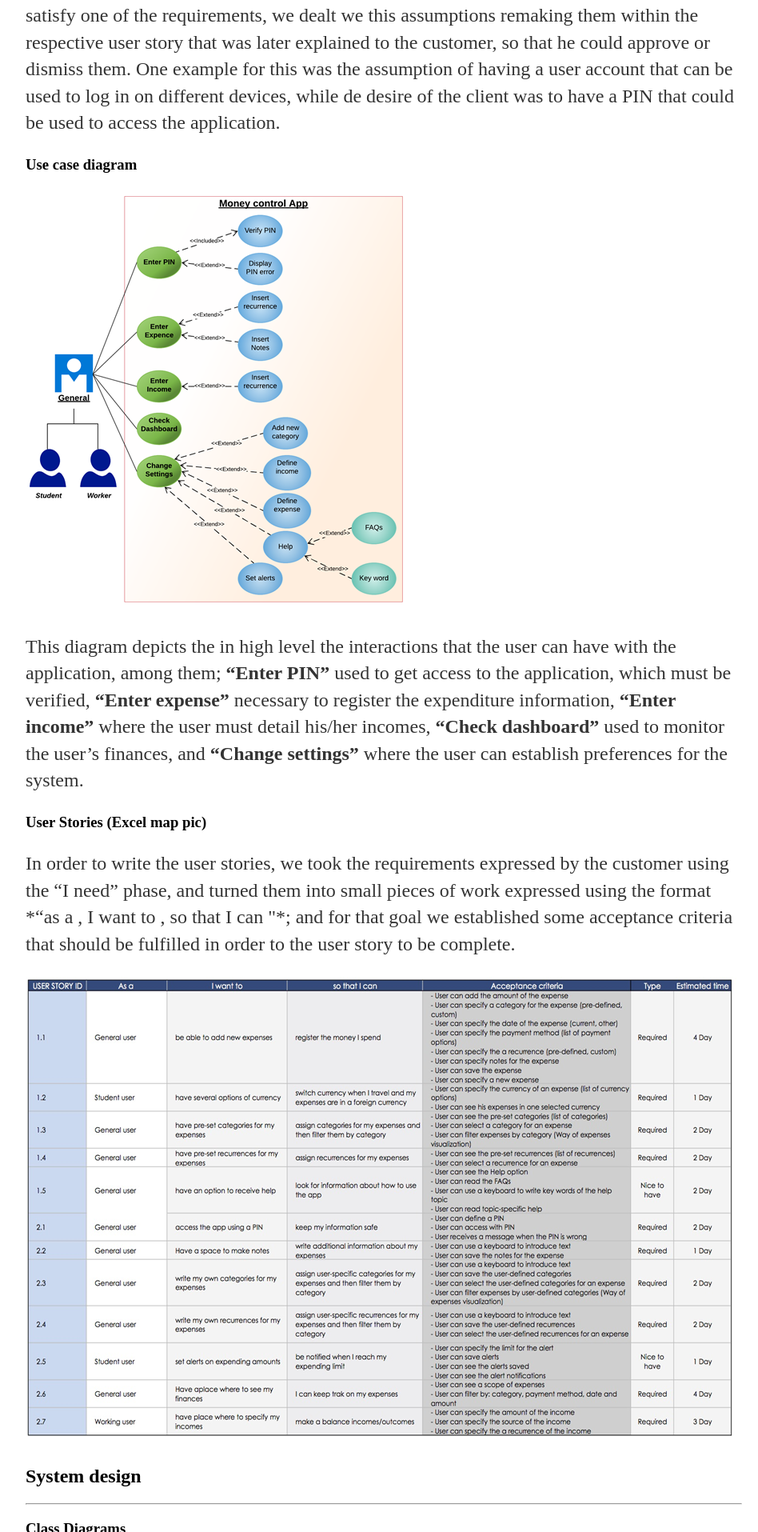
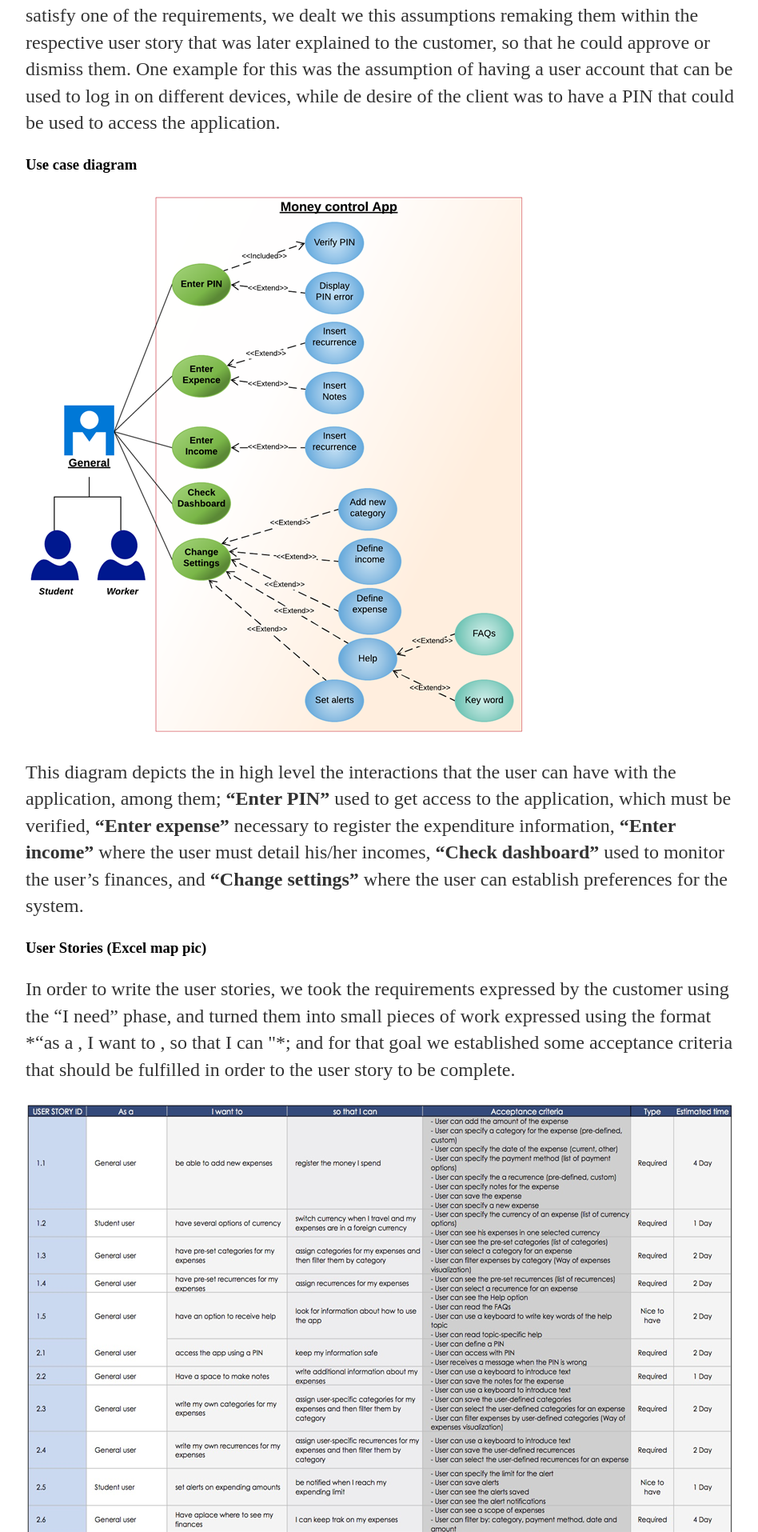
Before and after one commit to NadeemNicoR/TeamProjects, a Jekyll site: the page built from docs/_posts/2019-05-14-ISEE-2019-Prototype-Presentation.md, in a window 1280 px wide. Shown: the part 2604-4519 px from the top of the page at 80% size, without its empty margins (160-1108 px from the left). Built offline with Jekyll 4.4.1, drawn with Linux system fonts in a browser that asks for light colours; our own code applies the rules of GitHub Pages for plain Markdown files; a file with an impossible date is left out.

Commit message:
Usercase_newest1.png
Usercase_newest1.png

```diff
--- a/docs/_posts/2019-05-14-ISEE-2019-Prototype-Presentation.md
+++ b/docs/_posts/2019-05-14-ISEE-2019-Prototype-Presentation.md
@@ -28,7 +28,7 @@ Even though, we have as principle to work only on what is a requirement from our
 
 ### Use case diagram
 
-![Usercasediagram]({{site.baseurl}}/images/Usercase_newest.png)
+![Usercasediagram]({{site.baseurl}}/images/Usercase_newest1.png)
 
 This diagram depicts the in high level the interactions that the user can have with the application, among them; **"Enter PIN"** used to get access to the application, which must be verified, **"Enter expense"** necessary to register the expenditure information, **"Enter income"** where the user must detail his/her incomes, **"Check dashboard"** used to monitor the user's finances, and **"Change settings"** where the user can establish preferences for the system.
 
```
